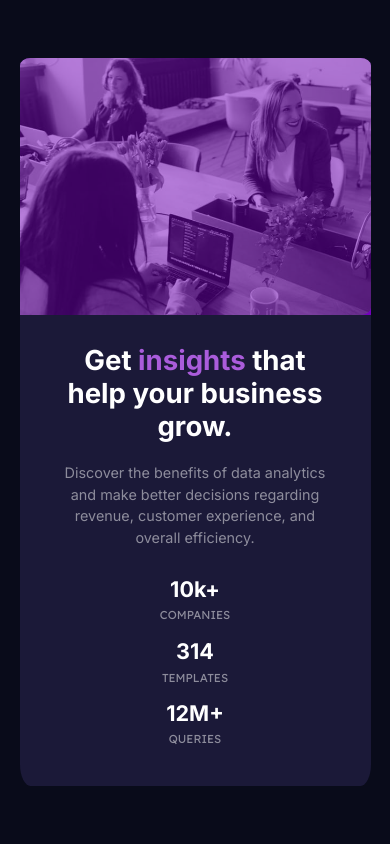
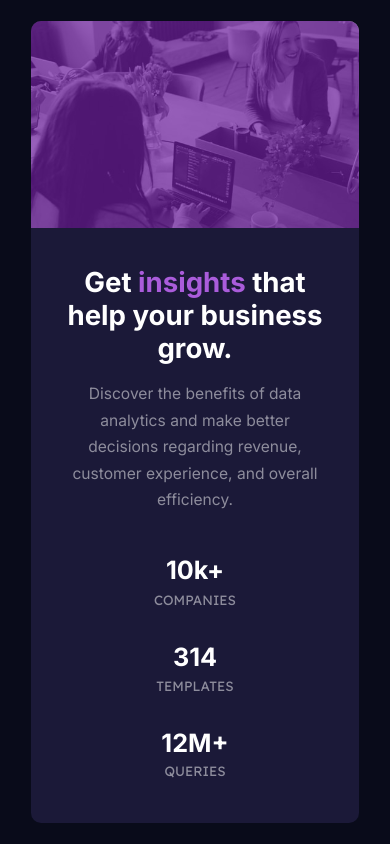
Before and after one commit to Lenigo85/stats-preview-card-component, a plain HTML site: page index.html in a window 390 px wide. Drawn offline with Linux system fonts and the light colour scheme.

Commit message:
Version responsive optimizada

```diff
--- a/index.html
+++ b/index.html
@@ -17,7 +17,7 @@
 </head>
 
 <body>
-  <main class="main">
+  <main class="background">
 
     <div class="card">
       <div class="text">
@@ -45,8 +45,7 @@
       </div>
 
       <div class="image">
-        <img class="image__desktop"src="./images/image-header-desktop.jpg" alt="image-header-desktop">
-        <img class="image__mobile"src="./images/image-header-mobile.jpg" alt="image-header-mobile">
+        <div class="layer"></div>
       </div>
   </div>
 
--- a/style.css
+++ b/style.css
@@ -5,33 +5,40 @@
     --soft-violet: hsl(277, 64%, 61%); /*accent*/
     --white: hsl(0, 0%, 100%); /*main heading, stats*/
     --slightly-transparent-white: hsla(0, 0%, 100%, 0.5); /*main paragraph | stat headings*/
+    --layer: rgba(110, 30, 160, 0.7);
 }
 
 body {
     font-size: 15px;
 }
 
-.main {
+.background {
     display: flex;
     justify-content: center;
     align-items: center;
+    background-color: var(--very-dark-blue);
+    height: 100vh;
+    width: 100vw;
+    max-width: 1440px;
     /*
     background-image: url(./design/desktop-design.jpg);
     background-repeat: no-repeat;
     background-position: center;
+    height: 800px;
+    width: 1440px;
     */
-    background-color: var(--very-dark-blue);
-    width: 100%;
-    height: 100vh;
 }
 
 .card {
     display: flex;
     flex-direction: row;
-    max-width: calc(100vw - 19%);
+    width: 1110px;
+    max-width: calc(100vw - 5%);
+    max-height: calc(100vh - 5%);
     background-color: var(--dark-desaturated-blue);
     font-family: 'Inter', sans-serif;
-    border-radius: 3%;
+    border-radius: 10px;
+    overflow: hidden;
 }
 
 .text {
@@ -44,6 +51,7 @@ body {
 .text__title {
     line-height: 40px;
     font-size: 2.4em;
+    font-weight: 700;
     color: var(--white);
 }
 
@@ -84,34 +92,40 @@ body {
 }
 
 .image {
-    width: 50%;
-    background-color: hsl(277, 100%, 37%);
-    border-top-right-radius: 3%;
-    border-bottom-right-radius: 3%;
-    position: relative;
+    width: 49%;
+    background-image: url(./images/image-header-desktop.jpg);
+    background-repeat: no-repeat;
+    background-position: center;
+    background-size: cover;
 }
 
-.image img {
-    object-fit: cover;
-    position: relative;
+.layer {
+    background-color: var(--layer);
+    height: 100%;
     width: 100%;
-    height: 100%;
-    z-index: 0;
-    opacity: .5;
-    border-top-right-radius: 3%;
-    border-bottom-right-radius: 3%;
-    object-position: center;
 }
 
-.image__mobile {
-    display: none;
+@media screen and (max-width: 1134px){
+
+    .text__title {
+        font-size: 2.3em;
+        line-height: 35px;
+    }
+
+    .text__description {
+        font-size: .9em;
+        line-height: 20px;
+    }
+
+    .data {
+        font-size: .9em;
+    }
 }
 
-@media screen and (max-width: 900px){
-
+@media screen and (max-width: 705px) {
     .text__title {
-        font-size: 2em;
-        line-height: 35px;
+        font-size: 1.9em;
+        line-height: 30px;
     }
 
     .text__description {
@@ -120,64 +134,54 @@ body {
     }
 
     .data {
-        font-size: .8em;
-    }
-}
-
-@media screen and (max-width: 730px) {
-    .data {
         font-size: .7em;
-    }
-  }
-
-  @media screen and (max-width: 650px) {
-
-    .text__title {
-        font-size: 1.9em;
-        line-height: 1em;
-    }
-
-    .text__description {
-        font-size: .65em;
-        line-height: 1.5em;
-    }
-
-    .data {
-        font-size: .6em;
     }
   }
 
 @media screen and (max-width: 530px) {
 
+    /*
+    .background {
+        background-image: url(./design/mobile-design.jpg);
+        background-repeat: no-repeat;
+        background-position: center;
+        height: 100vh;
+        width: 100vw;
+    }
+    */
+
     .card {
         display: flex;
         flex-direction: column-reverse;
-        max-height: calc(100vh - 10%);
-        max-width: calc(100vw - 10%);
+        align-items: flex-start;
+        width: 328px;
+        max-height: calc(100vh - 5%);
+        max-width: calc(100vw - 5%);
     }
 
     .text {
         width: 100%;
-        height: 50%;
+        height: 69%;
         display: flex;
         font-size: 0.8em;
         padding: 3% 10% 3%;
         flex-direction: column;
         text-align: center;
+        align-self: center;
     }
 
     .text__title {
         font-size: 2.3em;
         line-height: 1.2em;
         text-align: center;
+        margin-top: 28px;
+        margin-bottom: 16px;
     }
 
     .text__description {
-        padding-bottom: 10%;
-        font-size: 1.2em;
-        line-height: 1.5em;
-        padding-bottom: 5%;
-        text-align: center;
+        font-size: 1.3em;
+        line-height: 1.7em;
+        margin-bottom: -4%;
     }
 
     .data {
@@ -185,34 +189,37 @@ body {
         flex-direction: column;
         align-items: center;
         text-align: center;
-        font-size: 1.2em;
-        padding: 5% 0 5%;
-
+        font-size: 1.4em;
+        padding-top: 5%;
+        padding-bottom: 0;
+        padding-right: 0;
     }
 
     .data__column {
         display: flex;
         flex-direction: column;
-        padding-bottom: 5%;
+        padding-bottom: 30px;
     }
 
     .image {
         width: 100%;
-        height: 50%;
-        border-bottom-right-radius: 0%;
-        border-top-left-radius: 3%;
-        border-top-right-radius: 3%;
+        height: 240px;
+    }
+  }
+
+  @media screen and (max-height: 840px) {
+    .text__title {
+        font-size: 2em;
+        line-height: 1.2em;
     }
 
-    .image__mobile {
-        display: block;
-        object-fit: cover;
-        border-bottom-right-radius: 0%;
-        border-top-left-radius: 3%;
-        border-top-right-radius: 3%;
+    .text__description {
+        font-size: 1em;
+        line-height: 1.5em;
     }
 
-    .image__desktop {
-        display: none;
+    .data {
+        font-size: 1.1em;
+        padding-top: 3%;
     }
   }
```
